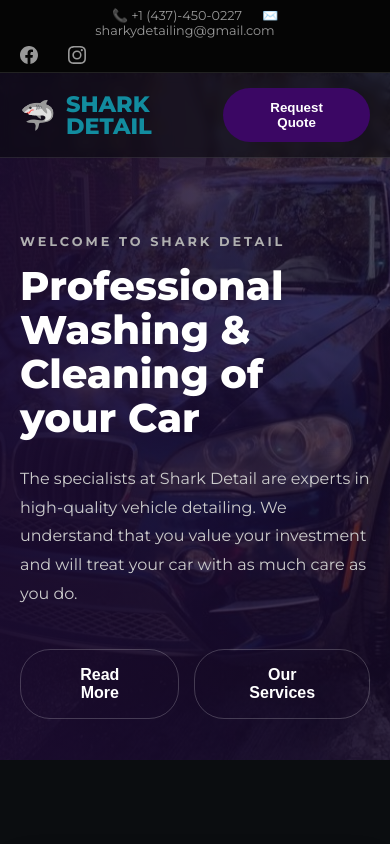
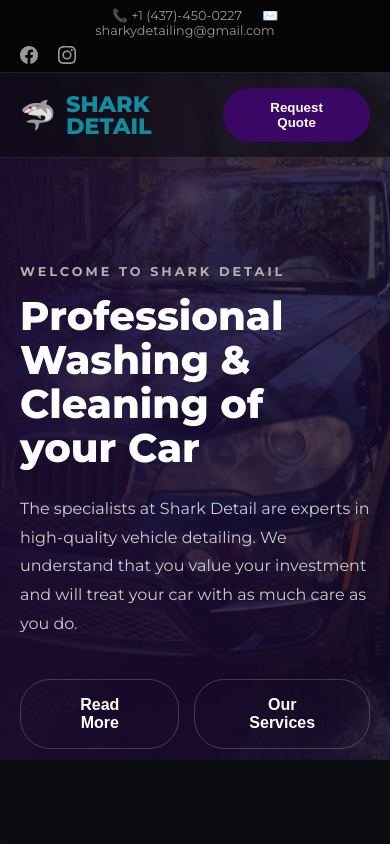
Before and after one commit to Chzhqv/shark-website, a React (Vite) app: page / in a window 390 px wide. Shown: the top 844 px of the page. Built offline with nearby package versions, Linux system fonts and the light colour scheme.

Commit message:
Hero Fix Allignment v1.2

```diff
--- a/src/index.css
+++ b/src/index.css
@@ -55,7 +55,7 @@ body {
 
 .social-icons {
   display: flex;
-  gap: 30px;
+  gap: 20px;
   align-items: center;
 }
 
@@ -144,7 +144,7 @@ body {
 .hero-content {
   position: relative;
   z-index: 2;
-  padding-top: 120px;
+  padding-top: 180px;
 }
 
 .hero-subtitle {
@@ -568,7 +568,7 @@ input, .date-input { width: 100%; padding: 12px; background: #0f1214; border: 1p
   /* 2. HERO FIX: Push text down so it is not covered by the header */
   .hero-content {
     margin-top: 0;
-    padding-top: 180px; /* IMPORTANT: This clears the header */
+    padding-top: 240px;
   }
 
   .hero-title { font-size: 2.5rem; }
```
